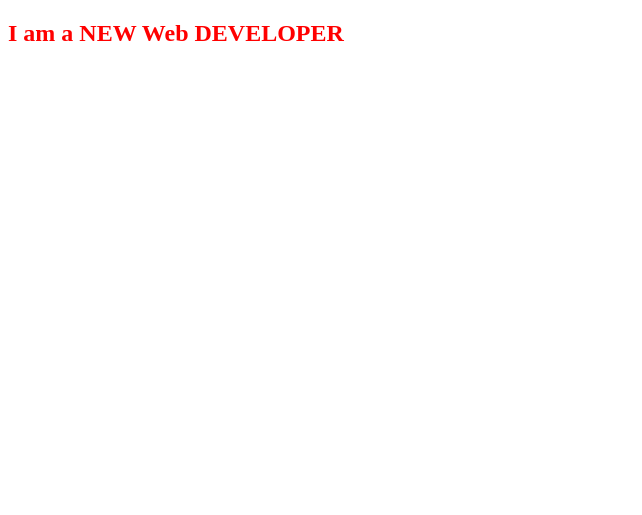
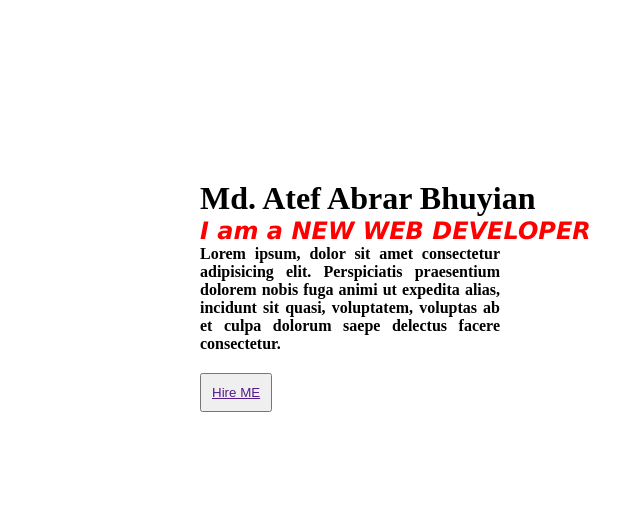
Before and after one commit to Atef-Abrar-Bhuyian/practice-projects, a plain HTML site: page index.html in a window 1280 px wide. Shown: the whole page, without its empty margins (0-642 px from the left). Drawn offline with Linux system fonts and the light colour scheme.

Commit message:
create 1st section

```diff
--- a/index.html
+++ b/index.html
@@ -12,8 +12,17 @@
 <body>
 
 </body>
-<h2>
-    I am a NEW Web DEVELOPER
-</h2>
+<div id="heading-parent">
+    <h1>
+        Md. Atef Abrar Bhuyian
+    </h1>
+    <h2>
+        I am a <span>NEW WEB DEVELOPER</span>
+    </h2>
+    <p>Lorem ipsum, dolor sit amet consectetur adipisicing elit. Perspiciatis praesentium dolorem nobis fuga animi
+        ut expedita alias, incidunt sit quasi, voluptatem, voluptas ab et culpa dolorum saepe delectus facere
+        consectetur.</p>
+    <button class="hire-me-btn"><a href="">Hire ME</a></button>
+</div>
 
 </html>
--- a/styles/style.css
+++ b/styles/style.css
@@ -1,3 +1,28 @@
-H2{
+*{
+    margin: 0;
+    padding: 0;
+}
+#heading-parent{
+    /* background-color: rgb(73, 13, 13); */
+    padding: 100px 200px;
+    width: 600px;
+    margin-top: 80px;
+    margin-bottom: 40px;
+    /* margin-left: auto; */
+    margin-right: auto;
+}
+h2{
     color: red;
+    font-style: italic;
+    font-weight: 900;
+    font-family:'Lucida Sans', 'Lucida Sans Regular', 'Lucida Grande', 'Lucida Sans Unicode', Geneva, Verdana, sans-serif;
 }
+p{
+    width: 50%;
+    text-align: justify;
+    font-weight:900;
+}
+.hire-me-btn{
+    padding: 10px ;
+    margin-top: 20px;
+}
```
Also changed, not shown: images/atef.jpeg (added).
